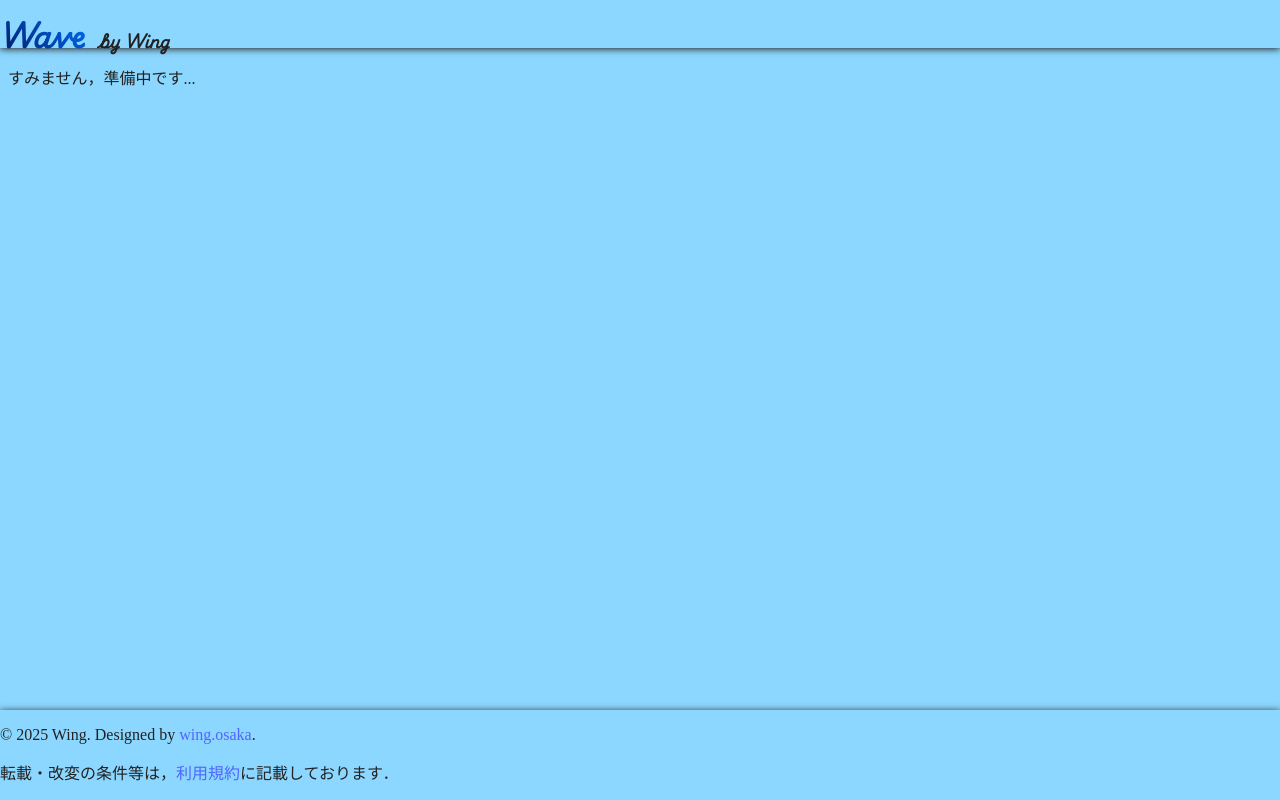
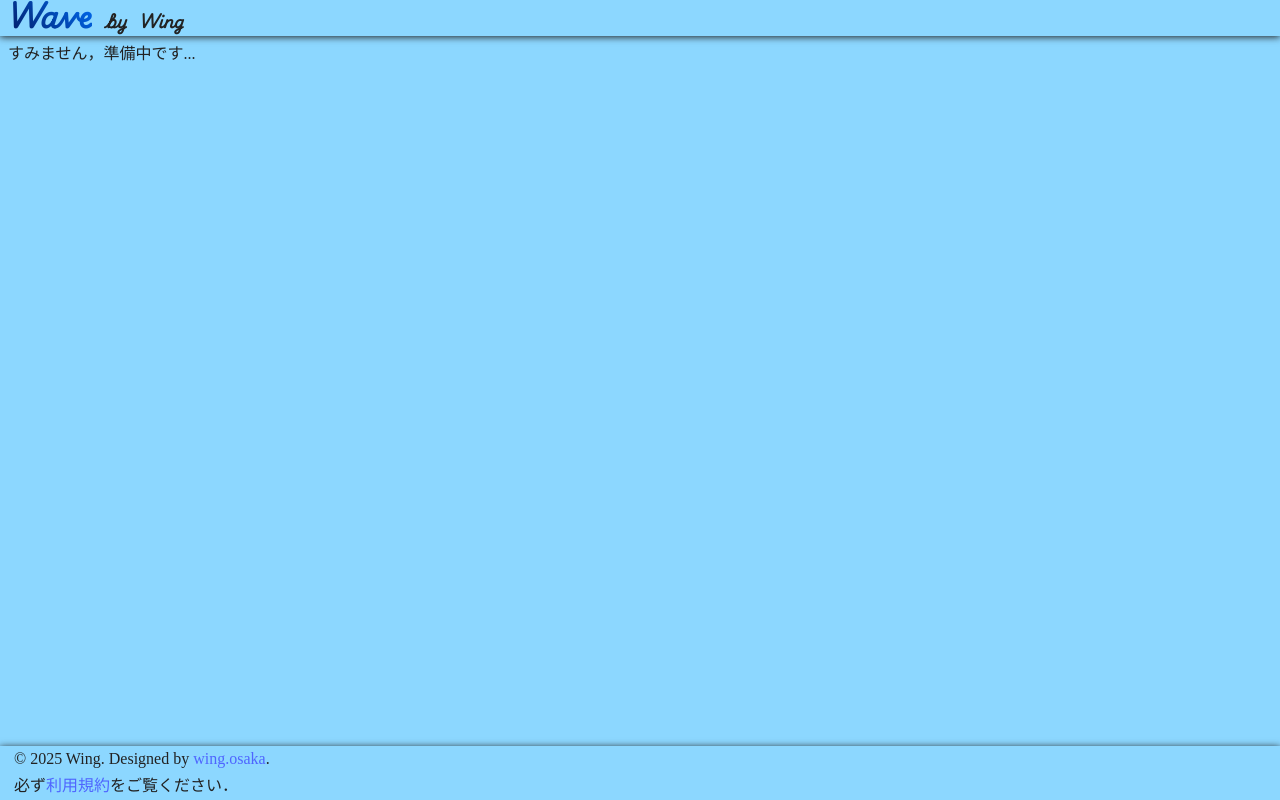
Before and after one commit to te-wing/wave.graphics, a Next.js app: page / in a window 1280 px wide. Built offline with nearby package versions, Linux system fonts and the light colour scheme; a web font is replaced by a local one.

Commit message:
UIを縮小

```diff
--- a/src/app/layout.tsx
+++ b/src/app/layout.tsx
@@ -25,8 +25,10 @@ export default function RootLayout({
           {children}
         </section>
         <footer className={styles.fixedFooter}>
-          <p>&copy; 2025 Wing. Designed by <a href='https://wing.osaka' target='_blank'>wing.osaka</a>.</p>
-          <p>転載・改変の条件等は，<Link href='/policy'>利用規約</Link>に記載しております．</p>
+          <section className={styles.footerBox}>
+            <p className={styles.footerContent}>&copy; 2025 Wing. Designed by <a href='https://wing.osaka' target='_blank'>wing.osaka</a>.</p>
+            <p className={styles.footerContent}>必ず<Link href='/policy'>利用規約</Link>をご覧ください．</p>
+          </section>
         </footer>
       </body>
     </html>
--- a/src/app/rootLayout.module.scss
+++ b/src/app/rootLayout.module.scss
@@ -4,6 +4,7 @@
   font-family: Playwrite;
   color: var(--foreground);
   font-weight: bold;
+  margin: -9px 7px;
 }
 
 //グラデーション用CSS変数
@@ -47,11 +48,11 @@
   left: 0px;
   width: 100%;
   box-shadow: 0 1px 7px var(--foreground);
-  height: 48px;
+  height: 36px;
 }
 
 .children {
-  margin-top: 57px;
+  margin-top: 32px;
   margin-bottom: 110px;
 }
 
@@ -62,3 +63,11 @@
   width: 100%;
   box-shadow: 0 1px 7px var(--foreground);
 }
+
+.footerBox {
+  margin-left: 10px;
+}
+
+.footerContent {
+  margin: 4px;
+}
```
